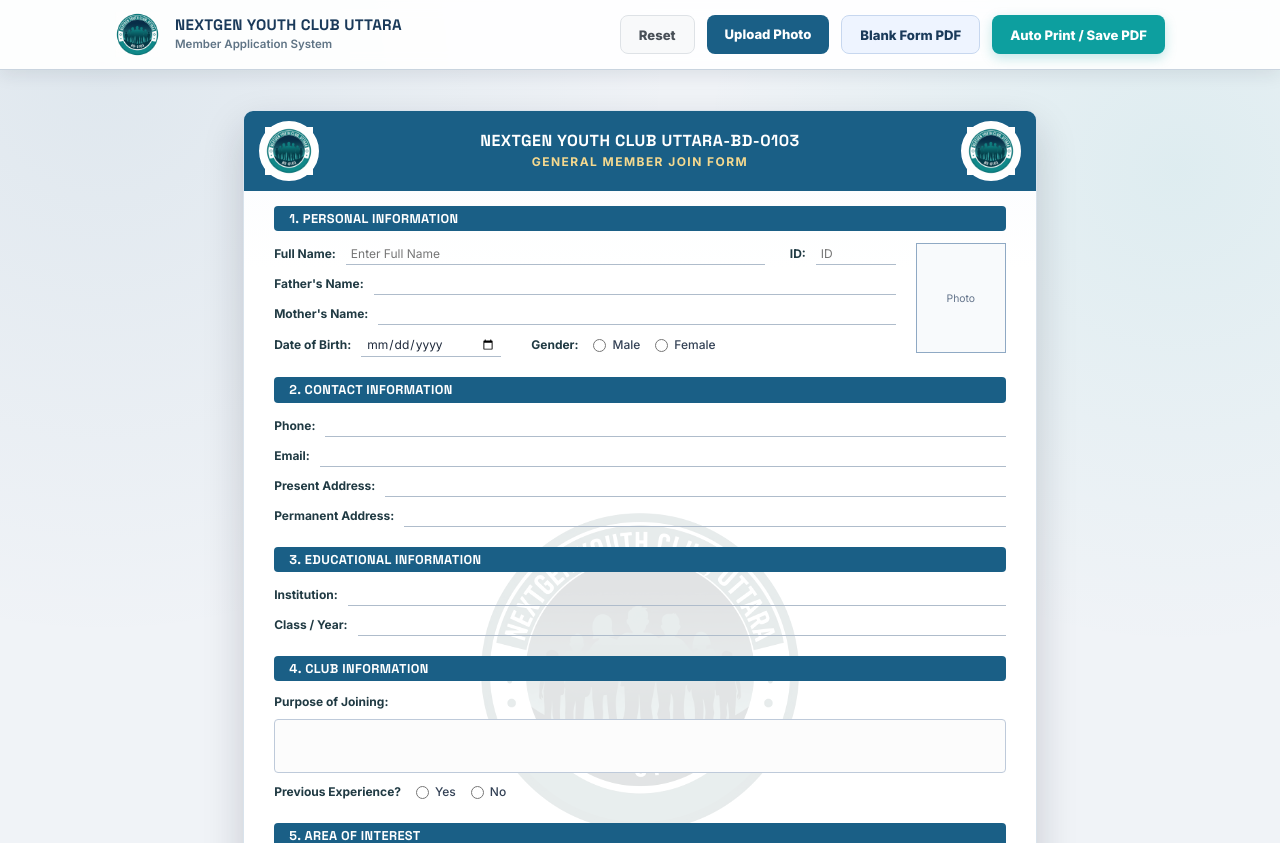
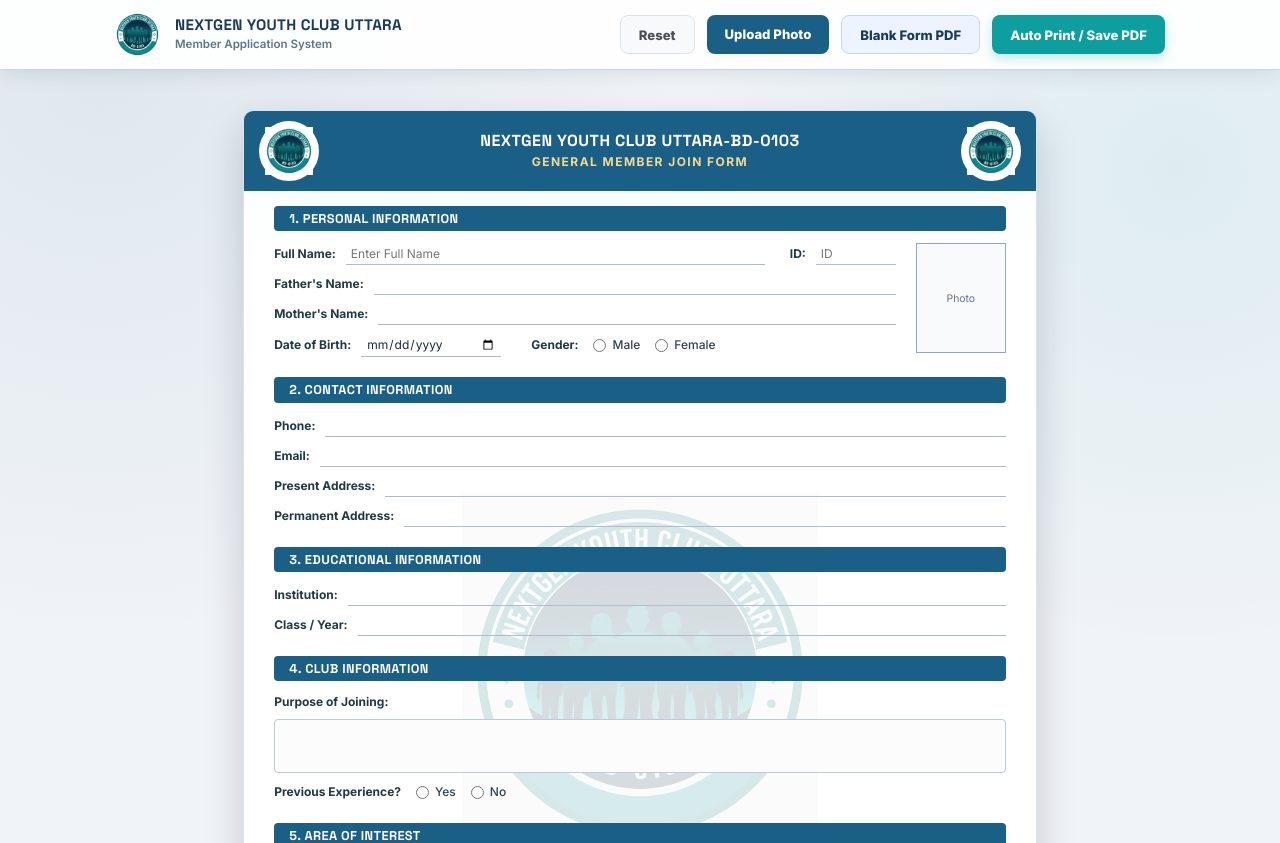
Before and after one commit to Ti838/NEXTGEN, a Next.js app: page / in a window 1280 px wide. Shown: the top 843 px of the page. Built offline with nearby package versions, Linux system fonts and the light colour scheme.

Commit message:
Increase watermark strength for clearer visibility

```diff
--- a/app/form.css
+++ b/app/form.css
@@ -95,10 +95,11 @@
   display: flex;
   justify-content: center;
   align-items: center;
-  opacity: 0.12;
+  opacity: 0.16;
   pointer-events: none;
+  mix-blend-mode: multiply;
 }
-.watermark img { width: 348px; filter: grayscale(65%) contrast(110%) brightness(1.02) saturate(0.95); }
+.watermark img { width: 356px; filter: contrast(126%) brightness(0.9) saturate(1.12); }
 
 /* --- Header Section --- */
 .paperHeader {
@@ -450,6 +451,6 @@
   }
 
   .watermark {
-    opacity: 0.08;
+    opacity: 0.12;
   }
 }
--- a/app/page.tsx
+++ b/app/page.tsx
@@ -237,8 +237,8 @@
           /* Form Structure */
           .paper-frame-dynamic { width: 210mm; min-height: 297mm; height: auto; background: #fff; position: relative; box-sizing: border-box; box-shadow: 0 0 30px rgba(0,0,0,0.2); overflow: hidden; }
           .paper-content { width: 210mm; height: 297mm; background: #fff; position: relative; overflow: hidden; box-sizing: border-box; display: flex; flex-direction: column; }
-          .watermark { position: absolute; inset: 0; display: flex; justify-content: center; align-items: center; opacity: 0.12; pointer-events: none; }
-          .watermark img { width: 348px; filter: grayscale(65%) contrast(110%) brightness(1.02) saturate(0.95); }
+          .watermark { position: absolute; inset: 0; display: flex; justify-content: center; align-items: center; opacity: 0.16; pointer-events: none; mix-blend-mode: multiply; }
+          .watermark img { width: 356px; filter: contrast(126%) brightness(0.9) saturate(1.12); }
           .paperHeader { background: #1a5f86 !important; padding: 10px 15px; display: grid; grid-template-columns: 60px 1fr 60px; gap: 15px; align-items: center; position: relative; z-index: 2; }
           .paperHeader .logo-wrap { width: 60px; height: 60px; background: #fff !important; border-radius: 50%; display: flex; align-items: center; justify-content: center; border: 2px solid #fff; }
           .paperHeader img { width: 85%; height: 85%; object-fit: contain; }
@@ -401,7 +401,7 @@
             }
 
             .watermark {
-              opacity: 0.08;
+              opacity: 0.12;
             }
           }
         </style>
--- a/index.html
+++ b/index.html
@@ -217,14 +217,15 @@
     top: 50%;
     left: 50%;
     transform: translate(-50%, -50%);
-    width: 340px;
-    height: 340px;
-    opacity: 0.12;
+    width: 356px;
+    height: 356px;
+    opacity: 0.16;
     pointer-events: none;
     z-index: 0;
-    filter: grayscale(8%) contrast(1.1) saturate(0.95);
+    filter: contrast(1.26) brightness(0.9) saturate(1.12);
+    mix-blend-mode: multiply;
   }
-  .watermark svg { width: 340px; height: 340px; }
+  .watermark svg { width: 356px; height: 356px; }
 
   /* all form content sits above watermark */
   .form-header, .form-body { position: relative; z-index: 1; }
```
